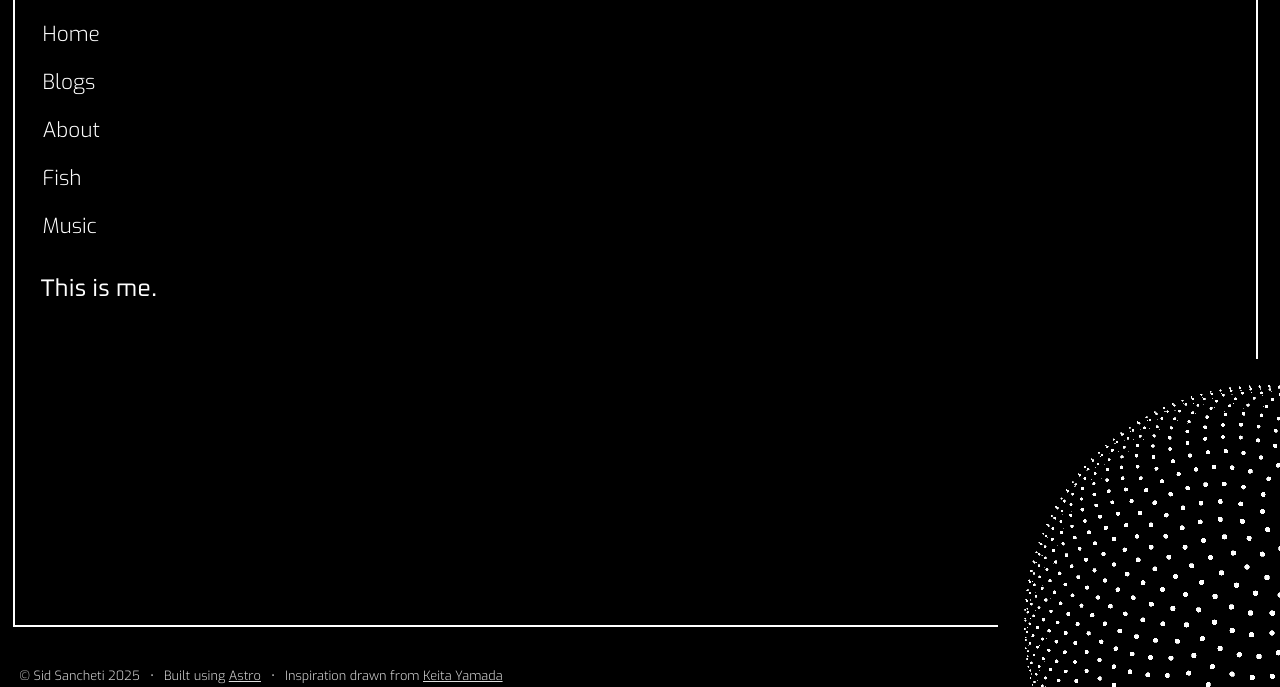
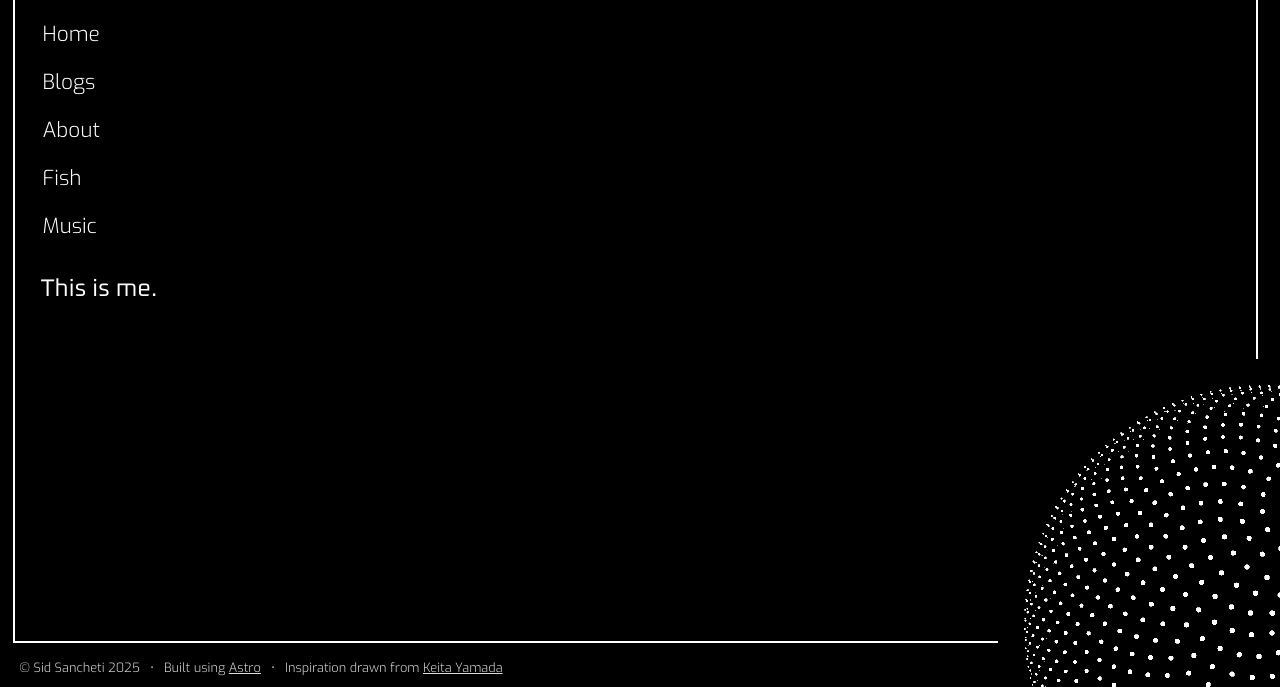
Before and after one commit to sid-sancheti/personal-website, an Astro site: page / in a window 1280 px wide. Shown: the part 113-800 px from the top of the page. Built offline with nearby package versions, Linux system fonts and the light colour scheme; Astro itself is replaced by a stand-in of ours.

Commit message:
Refactor Footer and Sphere components; adjust BaseLayout Title and rectangle height

```diff
--- a/src/components/Footer.astro
+++ b/src/components/Footer.astro
@@ -13,7 +13,6 @@ import '../styles/global.css';
 <style>
     .dot-separated-list {
         list-style: none; /* Remove default bullets */
-        margin-top: 0.5vh;
         margin-left: 1.5vw;
         padding: 0;
         display: flex; /* Arrange list items horizontally */
--- a/src/components/Sphere.astro
+++ b/src/components/Sphere.astro
@@ -6,8 +6,6 @@
     <canvas id="sphere">
         Your browser does not support HTML5
     </canvas>
-    <br />
-    <i>Demo is above this text</i>
     <script>
         import { InitSphere } from '../scripts/sphere.js';
         InitSphere();
--- a/src/layouts/BaseLayout.astro
+++ b/src/layouts/BaseLayout.astro
@@ -23,7 +23,7 @@ I need to make the sphere a React component
   </head>
   <body>
     <div class="rectangle">
-      <Title client:load/>
+      <Title />
       <Navigation />
       <slot />
     </div>
@@ -36,7 +36,7 @@ I need to make the sphere a React component
 
   .rectangle {
     width: 97vw;
-    height: 90vh;
+    height: 92vh;
     margin-left: 1vw;
     margin-top: 2vh;
     border: 2px solid white;
```
